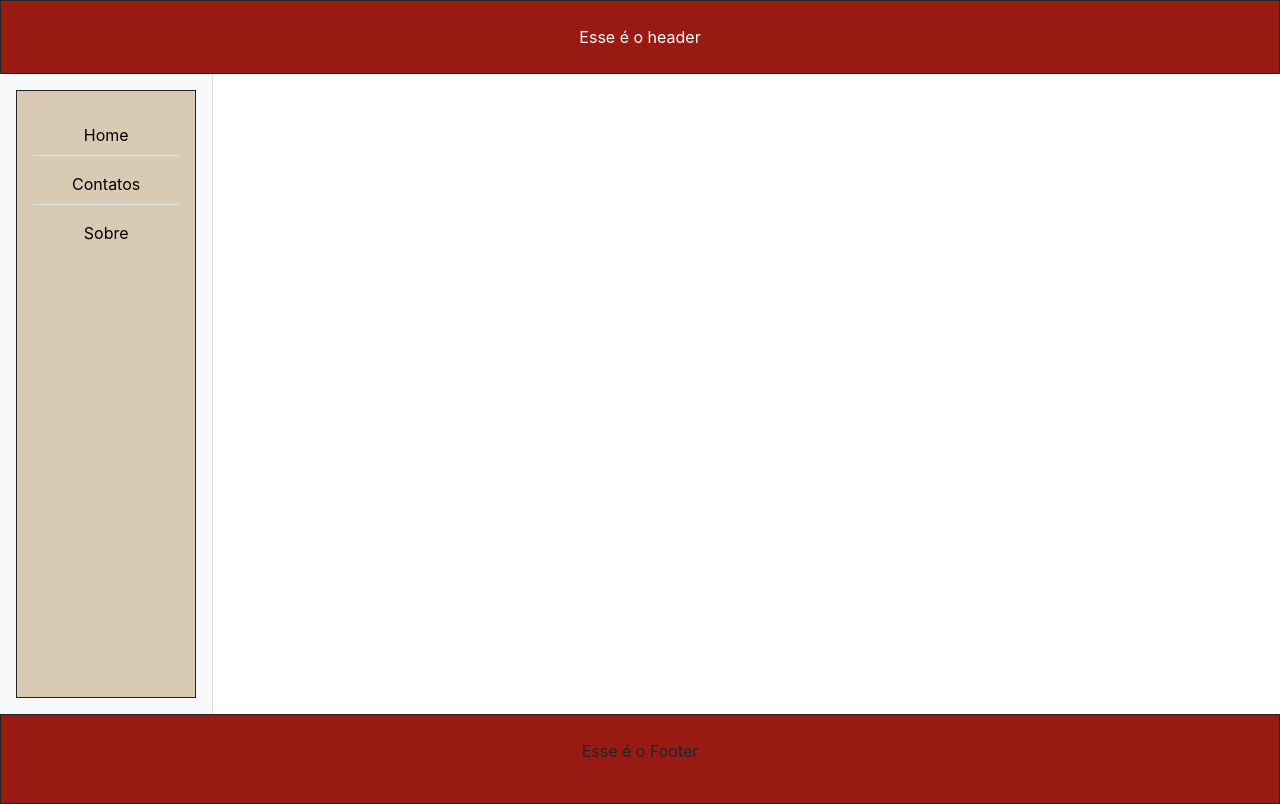
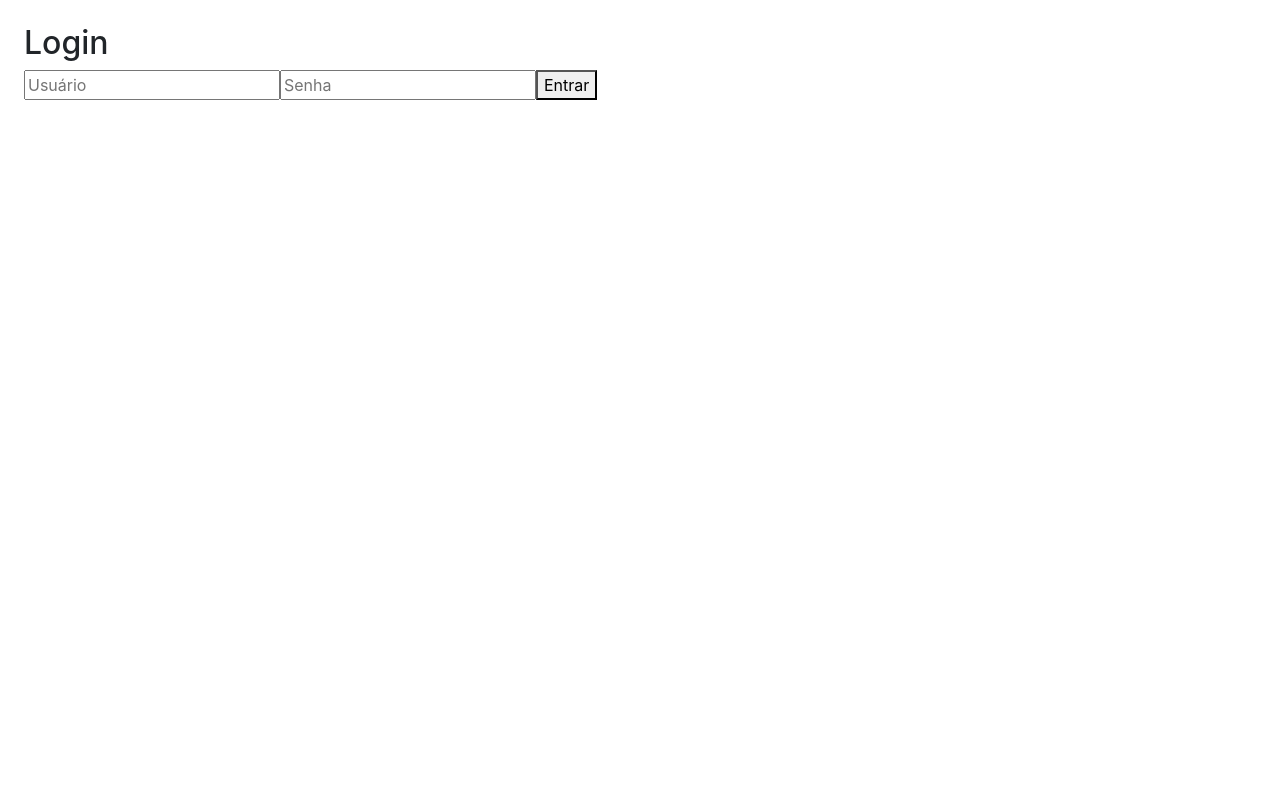
Before and after one commit to AntonyRNS/PWII-Contatos, a React (Vite) app: page /login in a window 1280 px wide. Built offline with nearby package versions, Linux system fonts and the light colour scheme.

Commit message:
v2.4(Login mais ou menos)

```diff
--- a/src/App/App.jsx
+++ b/src/App/App.jsx
@@ -1,35 +1,77 @@
-import './App.css';
-import { BrowserRouter, Routes, Route } from 'react-router-dom';
-import Header from '../Components/Header/Header';
-import Footer from '../Components/Footer/Footer';
-import Sidebar from '../Components/Sidebar/Sidebar';
-import Home from '../Pages/Home/Home';
-import Contatos from '../Pages/Contatos/Contatos';
-import Sobre from '../Pages/Sobre/Sobre';
+import "./App.css";
+import { BrowserRouter, Routes, Route, Navigate } from "react-router-dom";
+import Header from "../Components/Header/Header";
+import Footer from "../Components/Footer/Footer";
+import Sidebar from "../Components/Sidebar/Sidebar";
+import Home from "../Pages/Home/Home";
+import Contatos from "../Pages/Contatos/Contatos";
+import Sobre from "../Pages/Sobre/Sobre";
+import Login from "../Pages/Login/Login";
+import ProtectedRoute from '../Context/ProtectedRoute'
+import { AuthProvider, useAuth } from "../Context/AuthContext";
 
-function App() {
+function Layout({ children }) {
+  const { user } = useAuth();
+
   return (
-    <div className="App">
-      <BrowserRouter>
-        <Header /> {/** HEADER */}
-        <div className="container-fluid">
-          <div className="row" style={{ minHeight: '80vh' }}>
+    <>
+      {user && <Header />}
+      <div className="container-fluid">
+        <div className="row" style={{ minHeight: "80vh" }}>
+          {user && (
             <div className="col-md-3 col-lg-2 bg-light border-end p-3">
-              <Sidebar /> {/** SIDEBAR */}
+              <Sidebar />
             </div>
-            <div className="col-md-9 col-lg-10 p-4">
-              <Routes>
-                <Route path="/home" element={<Home />} />
-                <Route path="/contatos" element={<Contatos />} />
-                <Route path="/sobre" element={<Sobre />} />
-              </Routes>
-            </div>
+          )}
+          <div className={user ? "col-md-9 col-lg-10 p-4" : "col-12 p-4"}>
+            {children}
           </div>
         </div>
-        <Footer /> {/** FOOTER */}
-      </BrowserRouter>
-    </div>
+      </div>
+      {user && <Footer />}
+    </>
   );
 }
 
-export default App;
+export default function App() {
+  return (
+    <AuthProvider>
+      <BrowserRouter>
+        <Layout>
+          <Routes>
+            <Route path="/login" element={<Login />} />
+            <Route
+              path="/home"
+              element={
+                <ProtectedRoute>
+                  <Home />
+                </ProtectedRoute>
+              }
+            />
+            <Route
+              path="/contatos"
+              element={
+                <ProtectedRoute>
+                  <Contatos />
+                </ProtectedRoute>
+              }
+            />
+            <Route
+              path="/sobre"
+              element={
+                <ProtectedRoute>
+                  <Sobre />
+                </ProtectedRoute>
+              }
+            />
+            <Route
+              path="/"
+              element={<Navigate to="/home" />}
+            />
+            <Route path="*" element={<Navigate to="/" />} />
+          </Routes>
+        </Layout>
+      </BrowserRouter>
+    </AuthProvider>
+  );
+}
--- a/src/Components/Header/Header.jsx
+++ b/src/Components/Header/Header.jsx
@@ -1,10 +1,14 @@
+import { useAuth } from "../../Context/AuthContext";
+
 export default function Header() {
+  const { logout } = useAuth();
+
   return (
-    <div
-      className="border border-dark py-4 text-center"
-      style={{ backgroundColor: '#981A12' }}
-    >
-      <p className="m-0 text-white">Esse é o header</p>
-    </div>
+    <header className="d-flex justify-content-between p-3 border-bottom">
+      <h1>Gerenciador de Contatos</h1>
+      <button className="btn btn-danger" onClick={logout}>
+        Sair
+      </button>
+    </header>
   );
 }
--- /dev/null
+++ b/src/Context/AuthContext.jsx
@@ -0,0 +1,28 @@
+import { createContext, useContext, useState } from "react";
+
+const AuthContext = createContext();
+
+export function AuthProvider({ children }) {
+  const [user, setUser] = useState(null);
+  function login(username, password) {
+    if (username === "admin" && password === "123") {
+      setUser({ username });
+      return true;
+    }
+    return false;
+  }
+
+  function logout() {
+    setUser(null);
+  }
+
+  return (
+    <AuthContext.Provider value={{ user, login, logout }}>
+      {children}
+    </AuthContext.Provider>
+  );
+}
+
+export function useAuth() {
+  return useContext(AuthContext);
+}
--- /dev/null
+++ b/src/Context/ProtectedRoute.jsx
@@ -0,0 +1,8 @@
+import { Navigate } from "react-router-dom";
+import { useAuth } from "./AuthContext";
+
+export default function ProtectedRoute({ children }) {
+  const { user } = useAuth();
+
+  return user ? children : <Navigate to="/login" />;
+}
--- /dev/null
+++ b/src/Pages/Login/Login.jsx
@@ -0,0 +1,39 @@
+import { useState } from "react";
+import { useNavigate } from "react-router-dom";
+import { useAuth } from "../../Context/AuthContext";
+
+export default function Login() {
+  const [username, setUsername] = useState("");
+  const [password, setPassword] = useState("");
+  const { login } = useAuth();
+  const navigate = useNavigate();
+
+  function handleSubmit(e) {
+    e.preventDefault();
+    const success = login(username, password);
+    if (success) {
+      navigate("/contatos");
+    } else {
+      alert("Credenciais inválidas");
+    }
+  }
+
+  return (
+    <form onSubmit={handleSubmit}>
+      <h2>Login</h2>
+      <input
+        type="text"
+        placeholder="Usuário"
+        value={username}
+        onChange={(e) => setUsername(e.target.value)}
+      />
+      <input
+        type="password"
+        placeholder="Senha"
+        value={password}
+        onChange={(e) => setPassword(e.target.value)}
+      />
+      <button type="submit">Entrar</button>
+    </form>
+  );
+}
```
